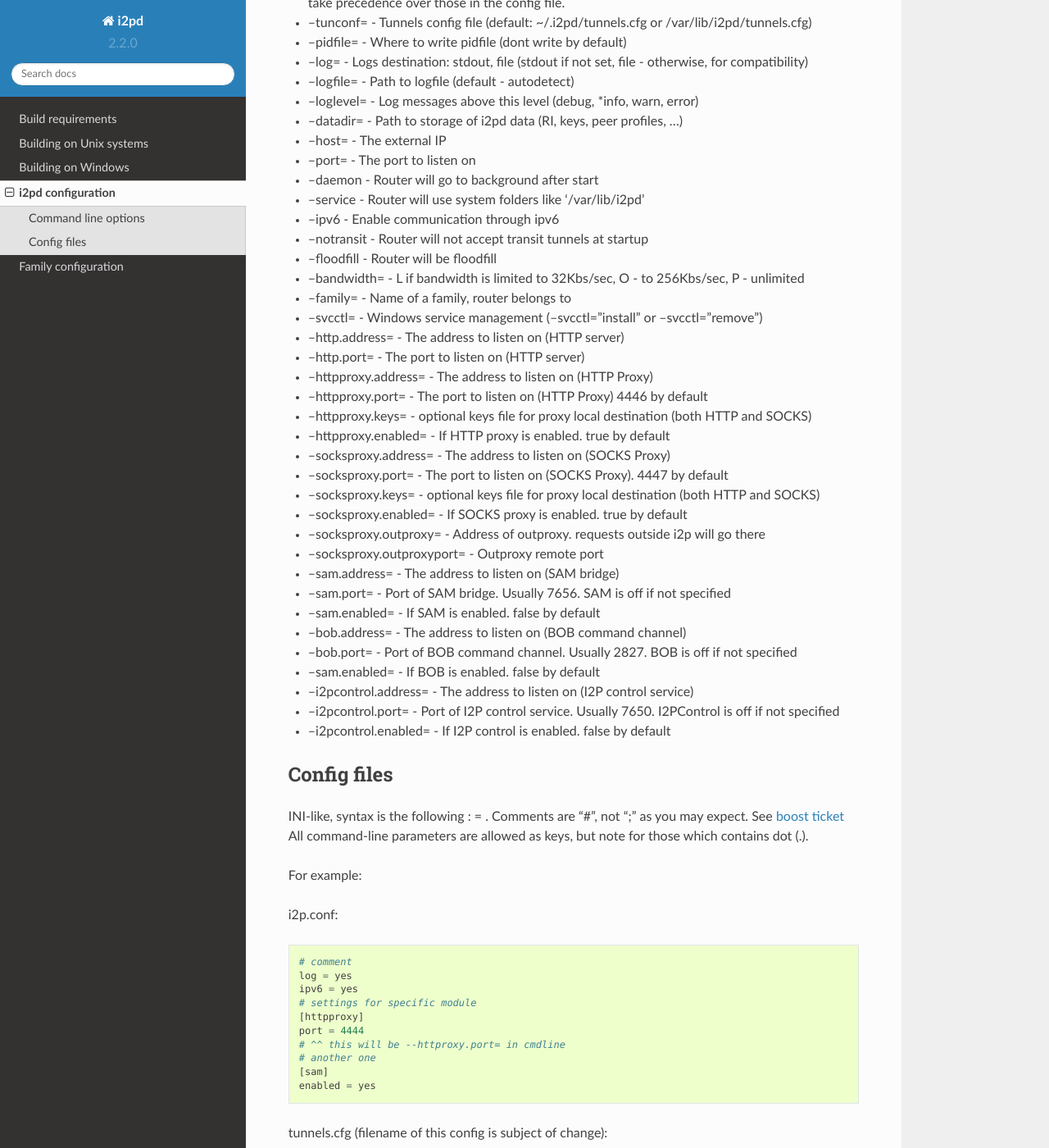
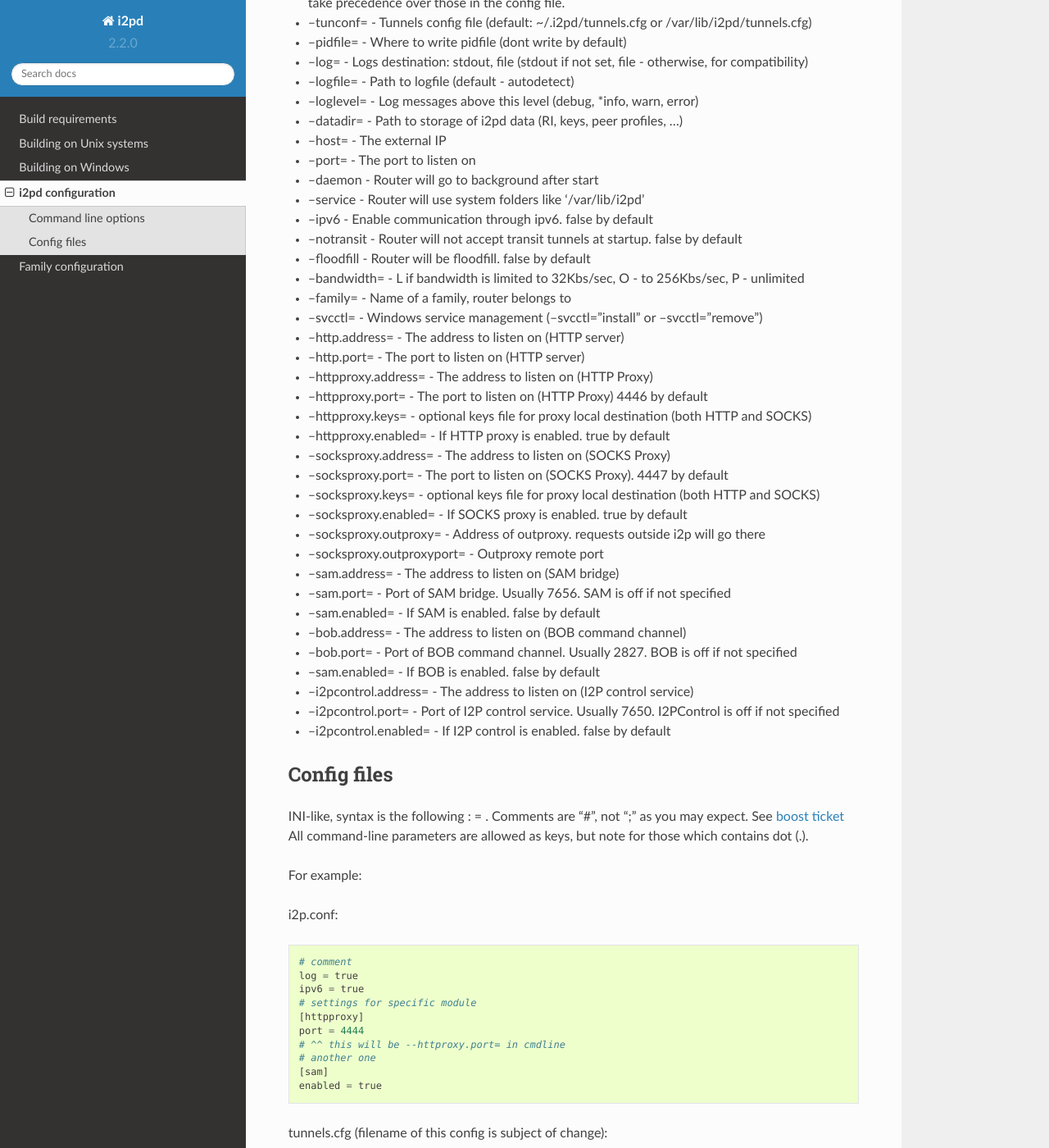
Before and after one commit to PurpleI2P/i2pd, a Sphinx documentation site: the page built from docs/configuration.md, in a window 1280 px wide and 1400 px high, scrolled down 272 px. Shown: the whole window at 82% size. Built offline with Sphinx 7.4.7 and the Read the Docs theme 2.0.0, drawn with Linux system fonts in a browser that asks for light colours.

Commit message:
mention true/false values for bool params

```diff
--- a/docs/configuration.md
+++ b/docs/configuration.md
@@ -17,9 +17,9 @@
 * --port=               - The port to listen on
 * --daemon              - Router will go to background after start
 * --service             - Router will use system folders like '/var/lib/i2pd'
-* --ipv6                - Enable communication through ipv6
-* --notransit           - Router will not accept transit tunnels at startup
-* --floodfill           - Router will be floodfill
+* --ipv6                - Enable communication through ipv6. false by default
+* --notransit           - Router will not accept transit tunnels at startup. false by default
+* --floodfill           - Router will be floodfill. false by default
 * --bandwidth=          - L if bandwidth is limited to 32Kbs/sec, O - to 256Kbs/sec, P - unlimited
 * --family=             - Name of a family, router belongs to
 * --svcctl=             - Windows service management (--svcctl="install" or --svcctl="remove")
@@ -63,15 +63,15 @@
 i2p.conf:
 
     # comment
-    log = yes
-    ipv6 = yes
+    log = true
+    ipv6 = true
     # settings for specific module
     [httpproxy]
     port = 4444
     # ^^ this will be --httproxy.port= in cmdline
     # another one
     [sam]
-    enabled = yes
+    enabled = true
 
 tunnels.cfg (filename of this config is subject of change):
 
```
